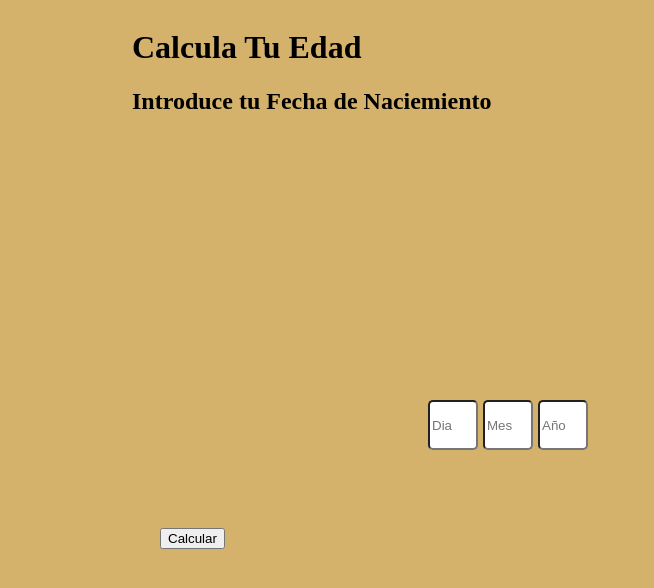
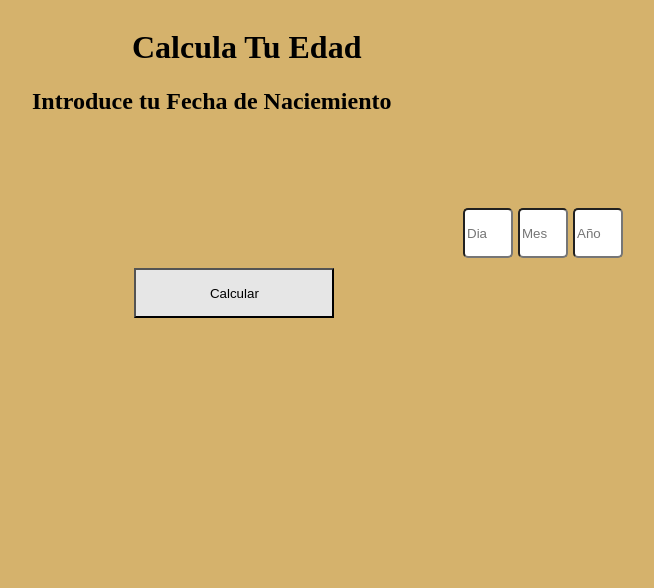
Before and after one commit to GeriiGarcia/Age-Calculator, a plain HTML site: page index.html in a window 1280 px wide. Shown: the whole page, without its empty margins (380-1034 px from the left). Drawn offline with Linux system fonts and the light colour scheme.

Commit message:
Temporalmente acabado, quiero ponerlo en mi pagina de github pages.

```diff
--- a/index.html
+++ b/index.html
@@ -36,6 +36,7 @@
     </script>
 
     <style>
+
         #dia{
             border-radius: 5px;
             width: 50px;
@@ -76,13 +77,43 @@
         }
 
         #TextoPrincipal{
+            width: 700px;
+            height: 200px;
             position: absolute;
             left: 40%;
+            align-items: center;
+        }
+        #Texto{
+            align-items: center;
+        }
+        #Orden{
+            align-items: center;
+            margin-left: -100px;
         }
 
         #TextoEdad{
             position: absolute;
+            margin: 400px 0 0 0px;
+            left: 40%;
         }
+        #testButton{
+            position: absolute;
+            background-color: #e6e6e6;
+            height: 50px;
+            width: 200px;
+            left: 48%;
+            margin-top: 260px;
+        }
+
+        #inputs{
+            position:absolute;
+            margin-left: 35px;
+            margin-top: 200px;
+
+        }
+
+
+
         /* Harry Styles*/
 
     </style>
@@ -97,12 +128,19 @@
 
     </div>
 
+    <div id="calculador">
+
+    <div id="inputs">
+
     <input type="text" id="dia"  value="" placeholder="Dia"/>
     <input type="text" id="mes"  value="" placeholder="Mes"/>
     <input type="text" id="año"  value="" placeholder="Año"/>
 
+    </div>
+
     <button onclick="calcular('dia','mes', 'año')" id="testButton" >Calcular</button>
 
+    </div>
 
     <h1 id="TextoEdad"></h1>
 
```
